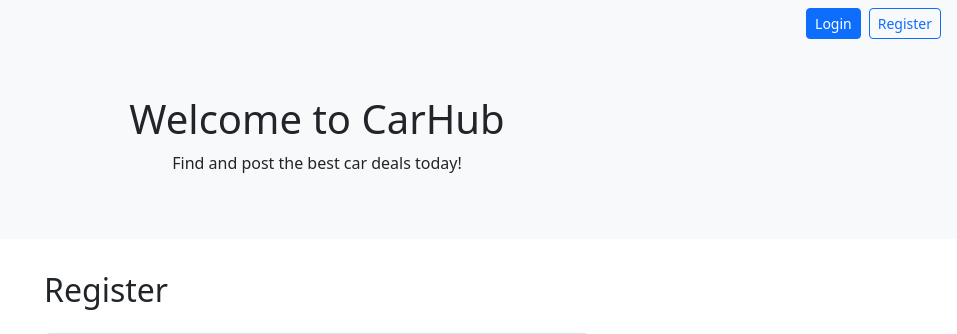
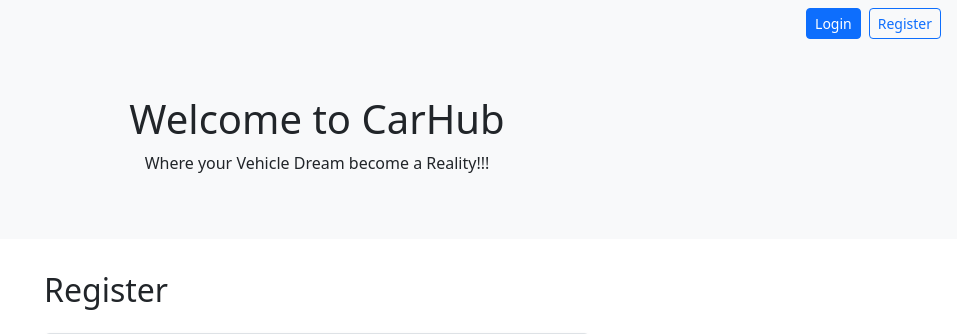
Before and after one commit to Bavindu14/carhub, a Django app: page /accounts/register/ in a window 1280 px wide. Shown: the part 57-391 px from the top of the page, without its empty margins (323-1280 px from the left). Run offline with Django 3.2, Linux system fonts and the light colour scheme.

Commit message:
Changes to be committed: 	modified:   cars/templates/cars/base.html

```diff
--- a/cars/templates/cars/base.html
+++ b/cars/templates/cars/base.html
@@ -57,7 +57,7 @@
     <!--  HERO SECTION -->
     <div class="hero-banner">
         <h1>Welcome to CarHub</h1>
-        <p>Find and post the best car deals today!</p>
+        <p>Where your Vehicle Dream become a Reality!!!</p>
     </div>
 
     <!--  MAIN CONTENT -->
```
